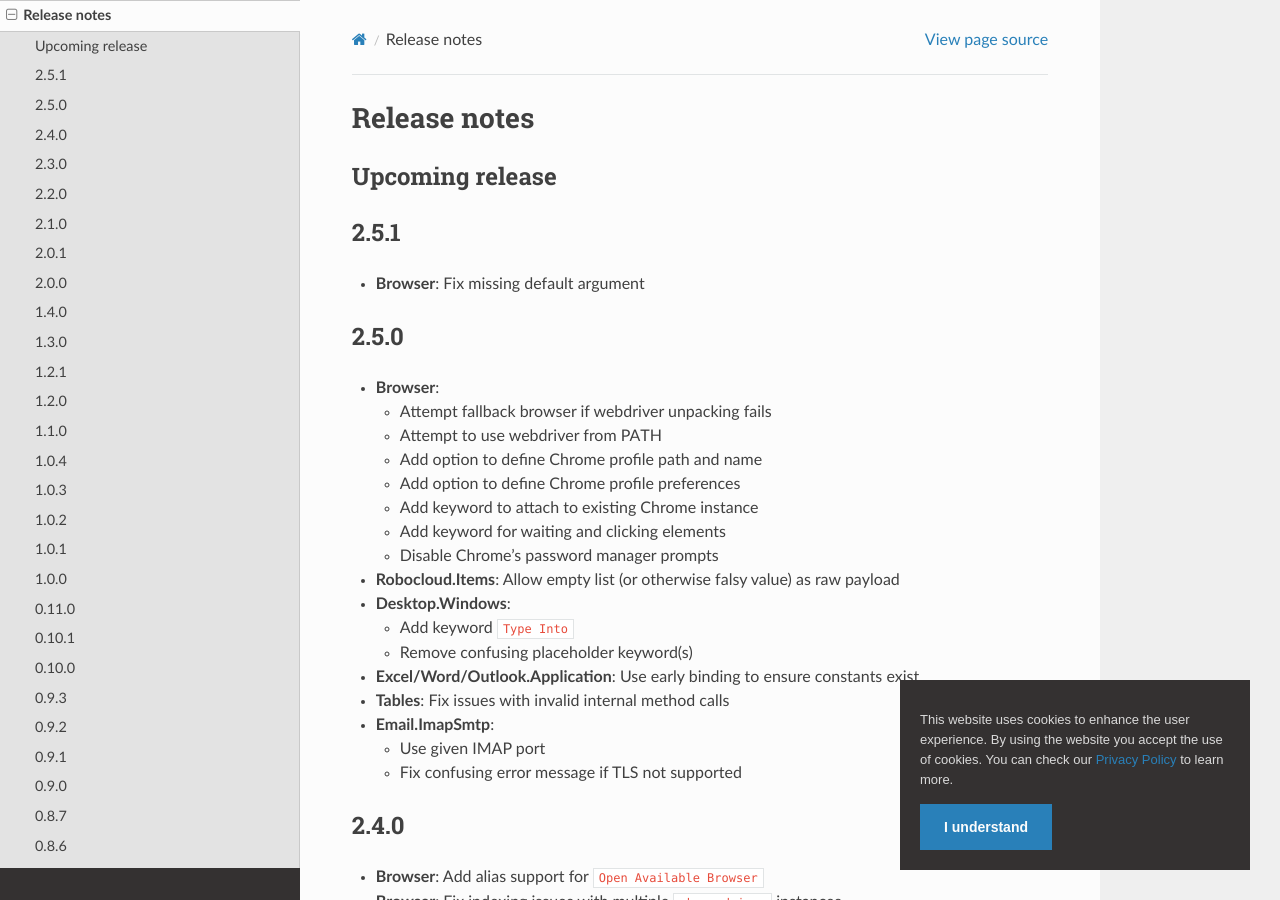
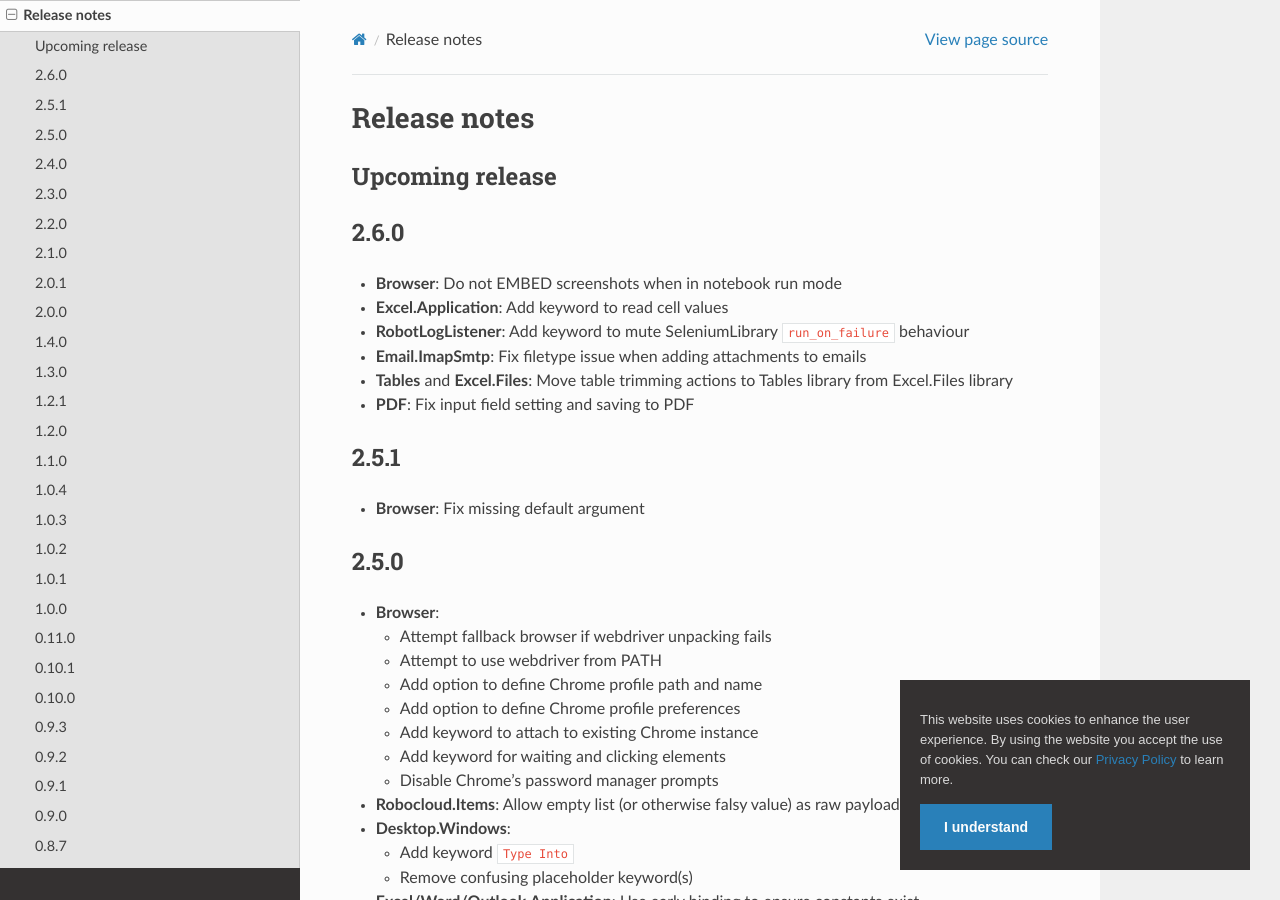
Before and after one commit to coderprovider/Framework-RPA, a Sphinx documentation site: the page built from docs/source/releasenotes.rst, in a window 1280 px wide and 900 px high. Built offline with Sphinx 7.4.7 and the Read the Docs theme 2.0.0, drawn with Linux system fonts in a browser that asks for light colours; pages that are not in the unit, such as notebooks, are missing from menus.

Commit message:
docs: update release notes for 2.6.0

```diff
--- a/docs/source/releasenotes.rst
+++ b/docs/source/releasenotes.rst
@@ -3,6 +3,17 @@ Release notes
 
 Upcoming release
 ----------------
+
+2.6.0
+-----
+
+- **Browser**: Do not EMBED screenshots when in notebook run mode
+- **Excel.Application**: Add keyword to read cell values
+- **RobotLogListener**: Add keyword to mute SeleniumLibrary ``run_on_failure`` behaviour
+- **Email.ImapSmtp**: Fix filetype issue when adding attachments to emails
+- **Tables** and **Excel.Files**: Move table trimming actions to Tables library
+  from Excel.Files library
+- **PDF**: Fix input field setting and saving to PDF
 
 2.5.1
 -----
```
